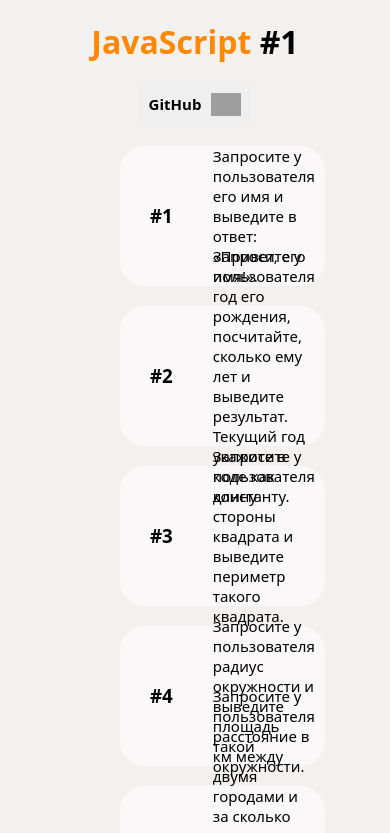
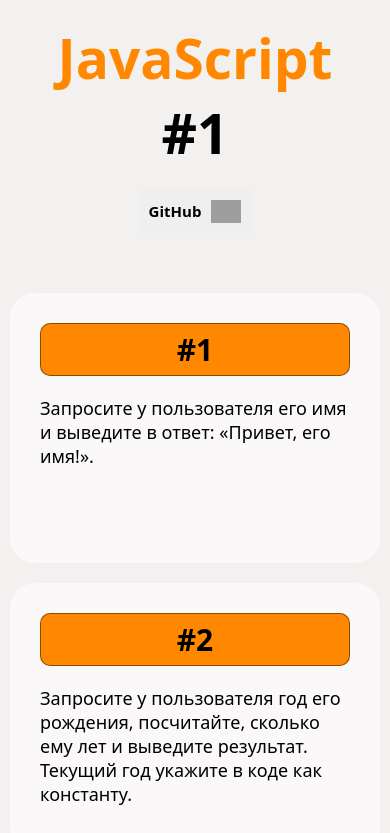
Before and after one commit to Zeltharion/javacsript-practice-1, a plain HTML site: page index.html in a window 390 px wide. Shown: the top 833 px of the page. Drawn offline with Linux system fonts and the light colour scheme; grey boxes are pictures that could not be loaded.

Commit message:
добавил @media screen

```diff
--- a/assets/styles/style.css
+++ b/assets/styles/style.css
@@ -32,16 +32,22 @@ h1 {
   padding: 20px;
   font-weight: 900;
   color: rgb(255, 136, 0);
+  font-size: 70px;
 }
 
 h3 {
   font-weight: 900;
   margin: 20px;
+  background-color: rgb(255, 136, 0);
+  padding: 10px;
+  border-radius: 10px;
+  font-size: 30px;
+  border: 1px solid rgba(0, 0, 0, 0.45);
 }
 
 p {
-  font-size: 15px;
-  margin-left: 20px;
+  font-size: 20px;
+  margin: 0 20px 0 20px;
 }
 
 .container {
@@ -50,7 +56,7 @@ p {
   text-align: left;
   padding: 10px;
   margin: 20px;
-  height: 120px;
+  height: 160px;
   background: rgb(250, 248, 248);
   border-radius: 25px;
 }
@@ -86,8 +92,45 @@ p {
   padding: 10px;
 }
 
-@media screen and (max-width: 1096px) {
-    main {
-      flex-direction: column;
-    }
+@media screen and (max-width: 1339px) {
+  main {
+    flex-direction: column;
   }
+
+  p {
+    font-size: 25px;
+  }
+}
+
+@media screen and (max-width: 996px) {
+  p {
+    font-size: 20px;
+  }
+}
+
+@media screen and (max-width: 796px) {
+  main {
+    margin: 50px 0 50px 0;
+  }
+}
+
+@media screen and (max-width: 569px) {
+  .container {
+    display: inline-block;
+    height: 250px;
+    margin: 10px;
+  }
+
+  p {
+    font-size: 18px;
+  }
+
+  h1 {
+    font-size: 55px;
+  }
+
+  h3 {
+    padding: 5px;
+    text-align: center;
+  }
+}
```
